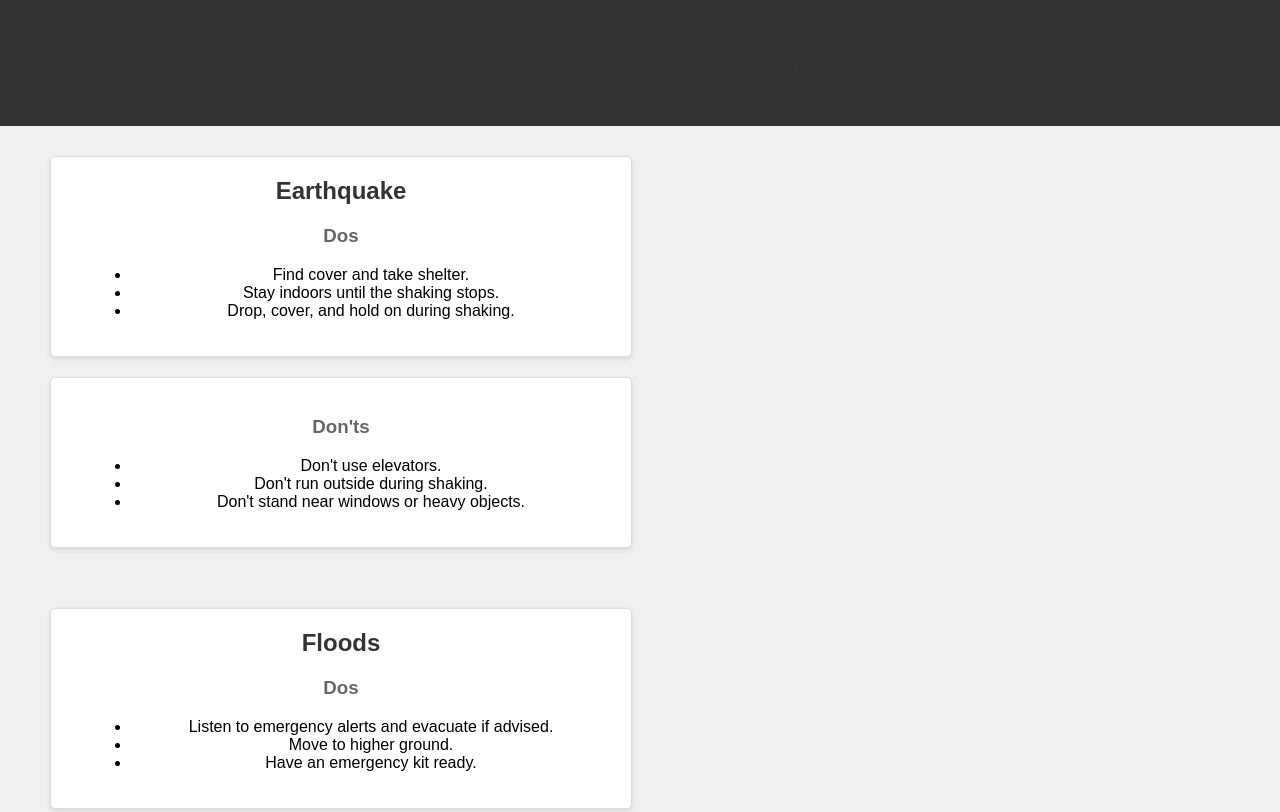
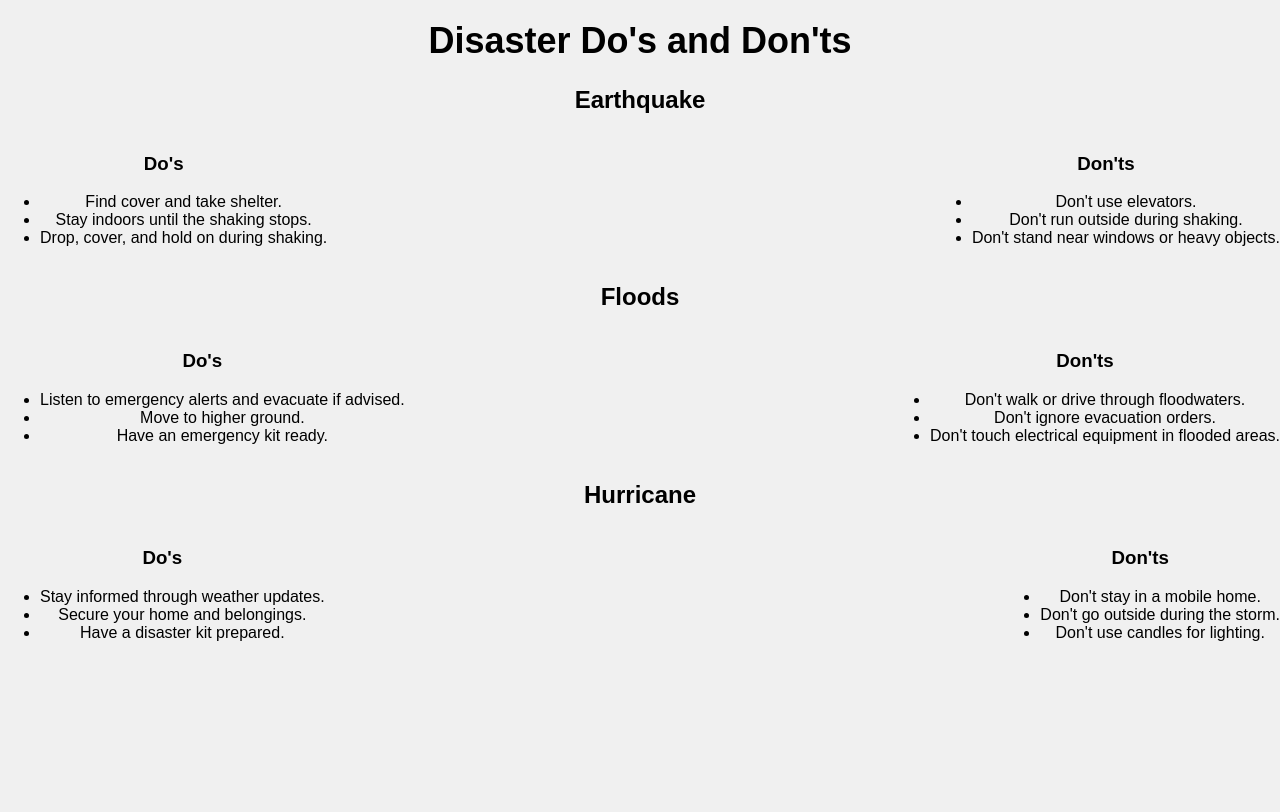
Before and after one commit to pavit15/Disaster-Management-Project, a plain HTML site: page dos.html in a window 1280 px wide. Shown: the top 812 px of the page. Drawn offline with Linux system fonts and the light colour scheme.

Commit message:
dos and donts.html

```diff
--- a/dos.html
+++ b/dos.html
@@ -3,77 +3,22 @@
 <head>
     <meta charset="UTF-8">
     <meta name="viewport" content="width=device-width, initial-scale=1.0">
-    <title>Disaster Dos and Don'ts</title>
+    <title>Disaster Do's and Don'ts</title>
     <link rel="stylesheet" href="styles.css">
     <style>
-        body {
-            font-family: Arial, sans-serif;
-            background-color: #f0f0f0;
-            margin: 0;
-            padding: 0;
-        }
 
-        .header {
-            text-align: center;
-            background-color: #333;
-            color: #fff;
-            padding: 20px;
-            margin: 0;
-        }
-
-        .container {
-            max-width: 1200px;
-            margin: 0 auto;
-            padding: 20px;
-        }
-
-        .disaster-card-container {
-            display: flex;
-            justify-content: space-around;
-            flex-wrap: wrap;
-        }
-
-        .disaster-card {
-            background-color: #fff;
-            border: 1px solid #ddd;
-            border-radius: 5px;
-            padding: 20px;
-            box-shadow: 0px 2px 4px rgba(0, 0, 0, 0.1);
-            width: 45%;
-            margin: 10px;
-        }
-
-        h1 {
-            color: #333;
-            text-align: center;
-        }
-
-        h2 {
-            color: #333;
-            text-align: center;
-            margin-top: 0;
-        }
-
-        h3 {
-            color: #666;
-        }
-
-        ul {
-            list-style-type: disc;
-            margin-left: 20px;
-        }
     </style>
 </head>
 <body>
     <div class="header">
-        <h1>Disaster Dos and Don'ts</h1>
+        <h1>Disaster Do's and Don'ts</h1>
     </div>
-
+    <h2>Earthquake</h2>
     <div class="container">
         <div class="disaster-card">
-            <h2>Earthquake</h2>
+
             <div class="dos">
-                <h3>Dos</h3>
+                <h3>Do's</h3>
                 <ul>
                     <li>Find cover and take shelter.</li>
                     <li>Stay indoors until the shaking stops.</li>
@@ -91,12 +36,12 @@
             </ul>
         </div>
     </div>
-
+    <h2>Floods</h2>
     <div class="container">
         <div class="disaster-card">
-            <h2>Floods</h2>
+
             <div class="dos">
-                <h3>Dos</h3>
+                <h3>Do's</h3>
                 <ul>
                     <li>Listen to emergency alerts and evacuate if advised.</li>
                     <li>Move to higher ground.</li>
@@ -114,12 +59,12 @@
             </ul>
         </div>
     </div>
-
+    <h2>Hurricane</h2>
     <div class="container">
         <div class="disaster-card">
-            <h2>Hurricane</h2>
+
             <div class="dos">
-                <h3>Dos</h3>
+                <h3>Do's</h3>
                 <ul>
                     <li>Stay informed through weather updates.</li>
                     <li>Secure your home and belongings.</li>
@@ -137,5 +82,8 @@
             </ul>
         </div>
     </div>
+    <script>
+
+    </script>
 </body>
 </html>
```
